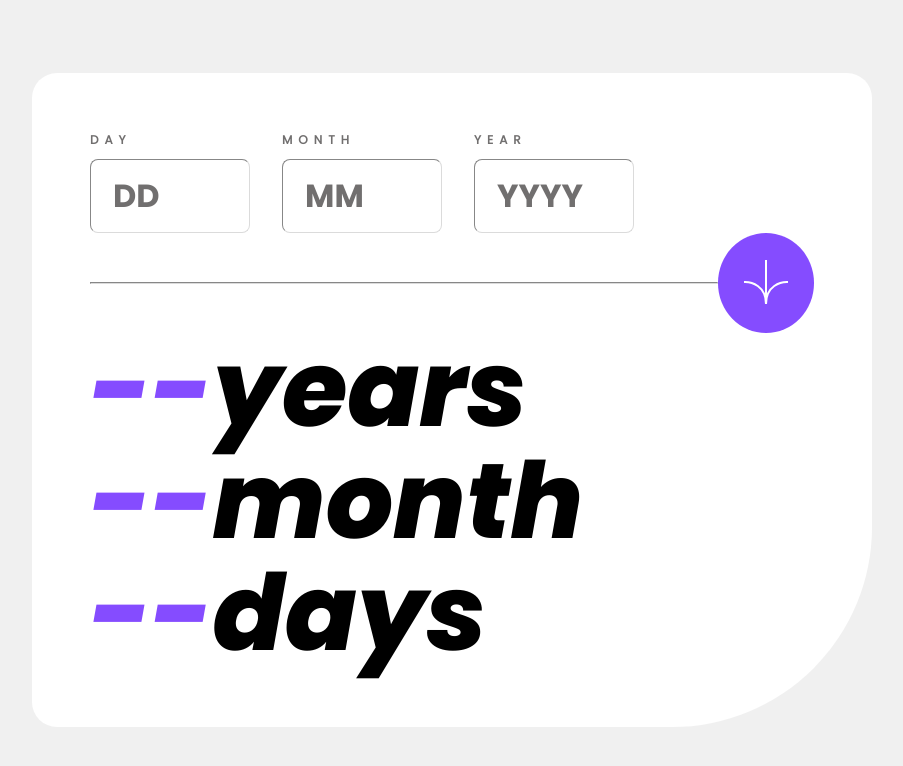
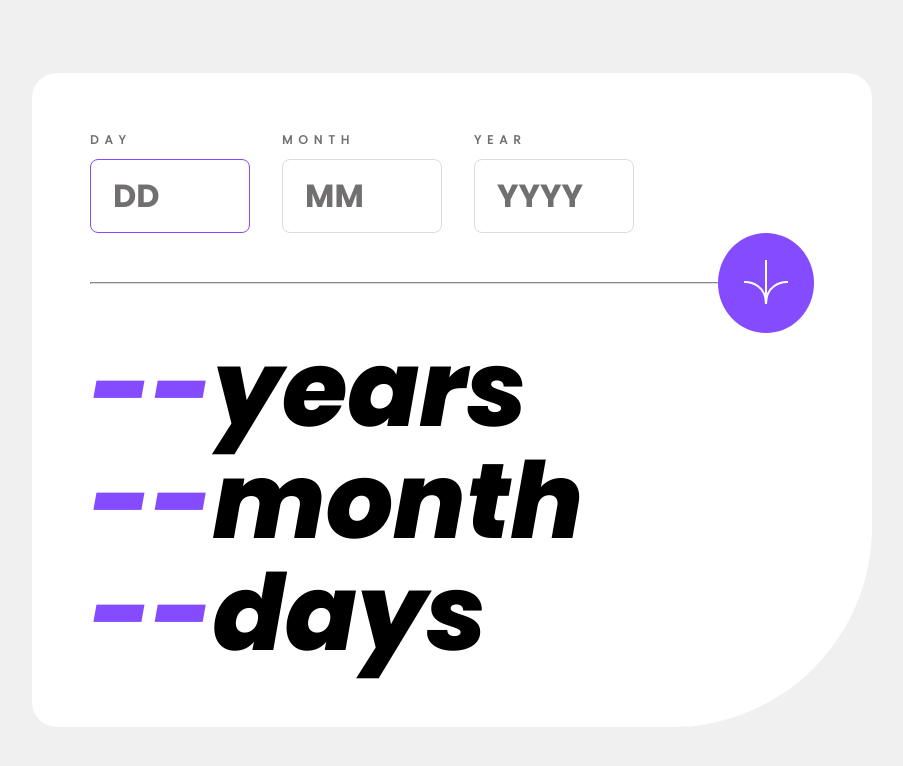
Before and after one commit to korchel/age-calculator, a React (Create React App) app: page / in a window 1280 px wide. In both pictures the pointer is over the input "DAY". Shown: the top 766 px of the page, without its empty margins (188-1091 px from the left). Built offline with nearby package versions, Linux system fonts and the light colour scheme.

Commit message:
styles edited

```diff
--- a/src/index.css
+++ b/src/index.css
@@ -73,6 +73,8 @@ body {
   gap: 32px;
 }
 
+/* INPUT */
+
 .input-block {
   display: flex;
   flex-direction: column;
@@ -88,11 +90,11 @@ body {
 
 .field {
   width: 160px;
+  margin: 0;
   margin-top: 10px;
   padding: 0 22px;
-  border-width: 1px;
+  border: 1px solid var(--light-grey);
   border-radius: 8px;
-  border-color: var(--light-grey);
 
   color: var(--off-black);
   font-weight: 700;
@@ -103,6 +105,11 @@ body {
 
 .field::placeholder {
   color: var(--smokey-grey);
+}
+
+.field:focus, .field:hover {
+  outline:none;
+  border: 1px solid var(--purple);
 }
 
 input[type="number"]::-webkit-outer-spin-button,
@@ -129,6 +136,10 @@ input[type="number"] {
 
 .btn::before {
   content: url("./assets/icon-arrow.svg");
+}
+
+.btn:hover {
+  background-color: var(--off-black);
 }
 
 .btn span {
```
